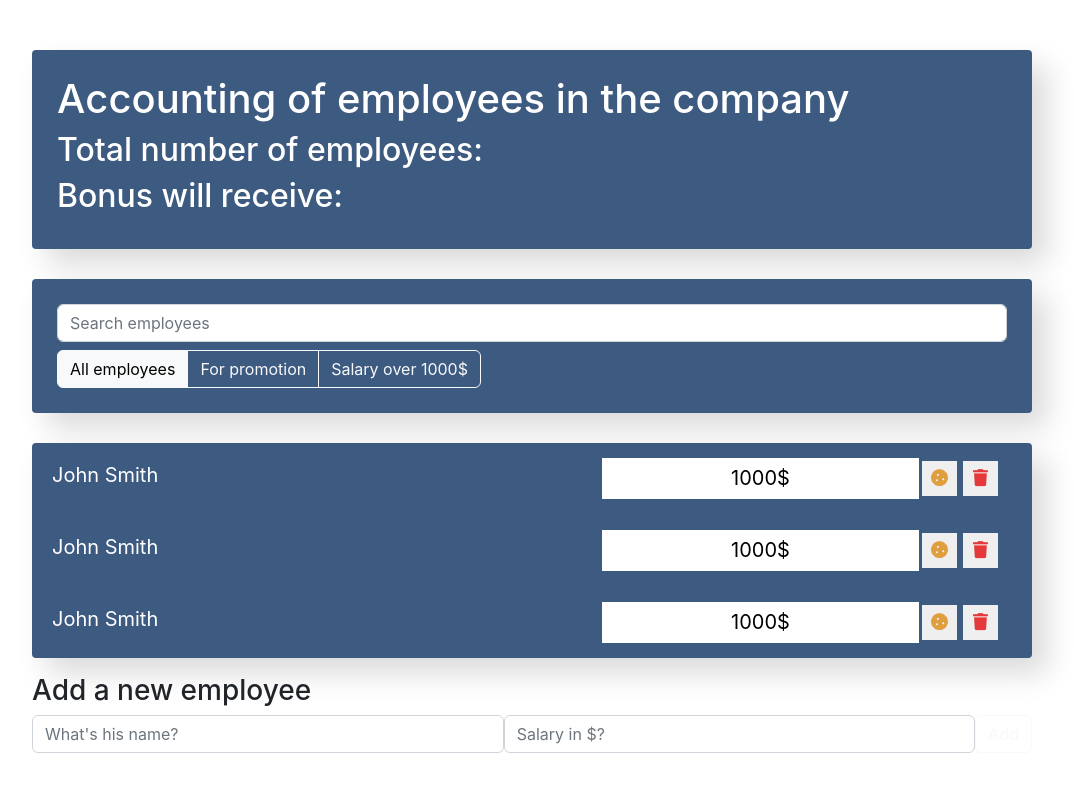
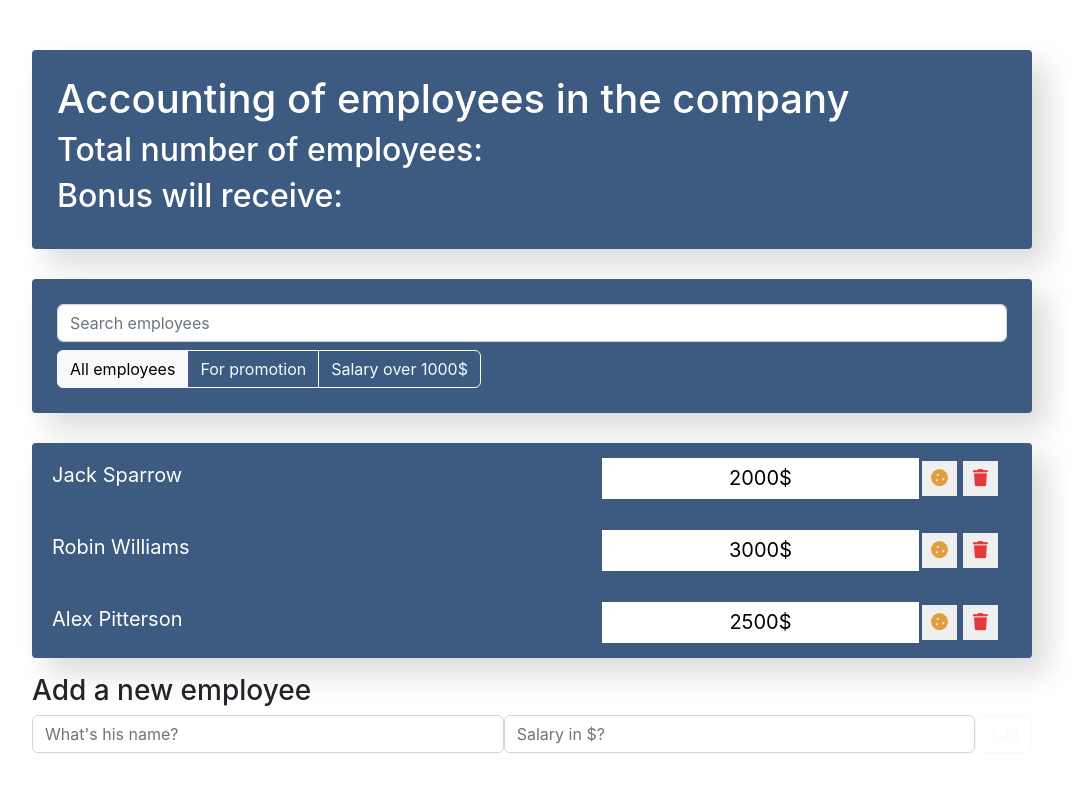
Before and after one commit to GapurEvloev/ip_js, a React (Create React App) app in the folder 121-react/: page / in a window 1280 px wide. Shown: the top 792 px of the page, without its empty margins (108-1192 px from the left). Built offline with nearby package versions, Linux system fonts and the light colour scheme.

Commit message:
map items

```diff
--- a/121-react/src/components/app/app.jsx
+++ b/121-react/src/components/app/app.jsx
@@ -5,11 +5,28 @@ import SearchPanel from "../search-panel/search-panel"
 import "./app.css"
 
 function App() {
+  const data = [
+    {
+      id: 1,
+      name: "Jack Sparrow",
+      salary: 2000
+    },
+    {
+      id: 2,
+      name: "Robin Williams",
+      salary: 3000
+    },
+    {
+      id: 3,
+      name: "Alex Pitterson",
+      salary: 2500
+    },
+  ]
   return (
     <div className="app">
       <AppInfo/>
       <SearchPanel/>
-      <EmployeesList/>
+      <EmployeesList data={data}/>
       <EmployeesAddForm/>
     </div>
   )
--- a/121-react/src/components/employees-list-item/employees-list-item.jsx
+++ b/121-react/src/components/employees-list-item/employees-list-item.jsx
@@ -1,10 +1,10 @@
 import "./employees-list-item.css";
 
-const EmployeesListItem = () => {
+const EmployeesListItem = ({name, salary}) => {
   return (
     <li className="list-group-item d-flex justify-content-between">
-      <span className="list-group-item-label">John Smith</span>
-      <input type="text" className="list-group-item-input" defaultValue="1000$" />
+      <span className="list-group-item-label">{name}</span>
+      <input type="text" className="list-group-item-input" defaultValue={salary + "$"} />
       <div className="d-flex justify-content-center align-items-center">
         <button type="button" className="btn-cookie btn-sm ">
           <i className="fas fa-cookie"></i>
--- a/121-react/src/components/employees-list/employees-list.jsx
+++ b/121-react/src/components/employees-list/employees-list.jsx
@@ -1,12 +1,16 @@
 import EmployeesListItem from "../employees-list-item/employees-list-item";
 import "./employees-list.css"
 
-const EmployeesList = () => {
+const EmployeesList = ({data}) => {
   return (
     <ul className="app-list">
-      <EmployeesListItem/>
-      <EmployeesListItem/>
-      <EmployeesListItem/>
+      {
+        data.map(item => {
+          return (
+            <EmployeesListItem key={item.id} {...item}/>
+          )
+        })
+      }
     </ul>
   );
 }
```
